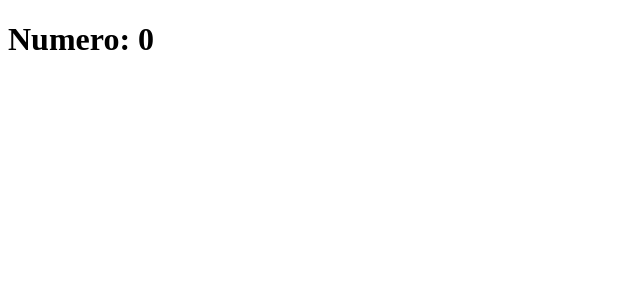
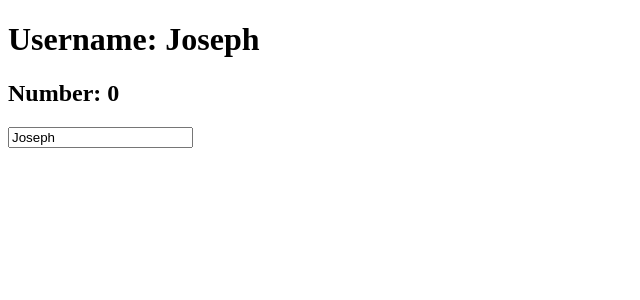
Before and after one commit to josephmn/my-project, an Angular app: page / in a window 1280 px wide. Shown: the top 300 px of the page, without its empty margins (0-640 px from the left). Built offline with nearby package versions, Linux system fonts and the light colour scheme.

Commit message:
doble data binding con ngModel y ejemplo de evento

```diff
--- a/src/app/app.component.html
+++ b/src/app/app.component.html
@@ -1 +1,3 @@
-<h1 (click)="addOne()">Numero: {{ number }}</h1>
+<h1>Username: {{ userName }}</h1>
+<h2>Number: {{ number }}</h2>
+<input type="text" [(ngModel)]="userName" (input)="addOne()">
--- a/src/app/app.component.ts
+++ b/src/app/app.component.ts
@@ -1,15 +1,20 @@
 import { Component } from '@angular/core';
-import { RouterOutlet } from '@angular/router';
-import { HeaderComponent } from './components/header/header.component';
+// import { RouterOutlet } from '@angular/router';
+// import { HeaderComponent } from './components/header/header.component';
+import { FormsModule } from '@angular/forms';
+
 @Component({
   selector: 'app-root',
   standalone: true,
-  imports: [RouterOutlet, HeaderComponent],
+  imports: [
+    // RouterOutlet,
+    // HeaderComponent,
+    FormsModule],
   templateUrl: './app.component.html',
   styleUrl: './app.component.css'
 })
 export class AppComponent {
-  title = 'my-project';
+  userName: string = 'Joseph';
   number: number = 0;
 
   addOne() {
```
